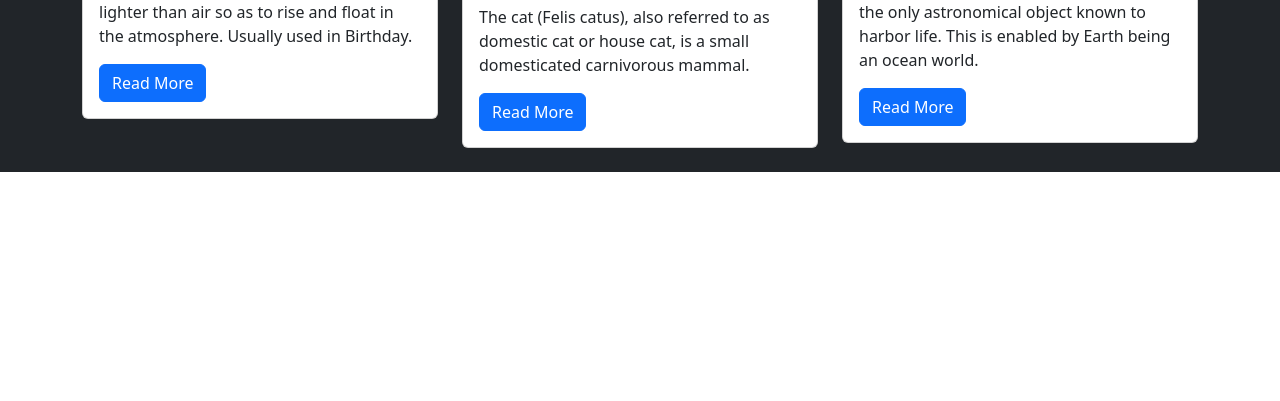
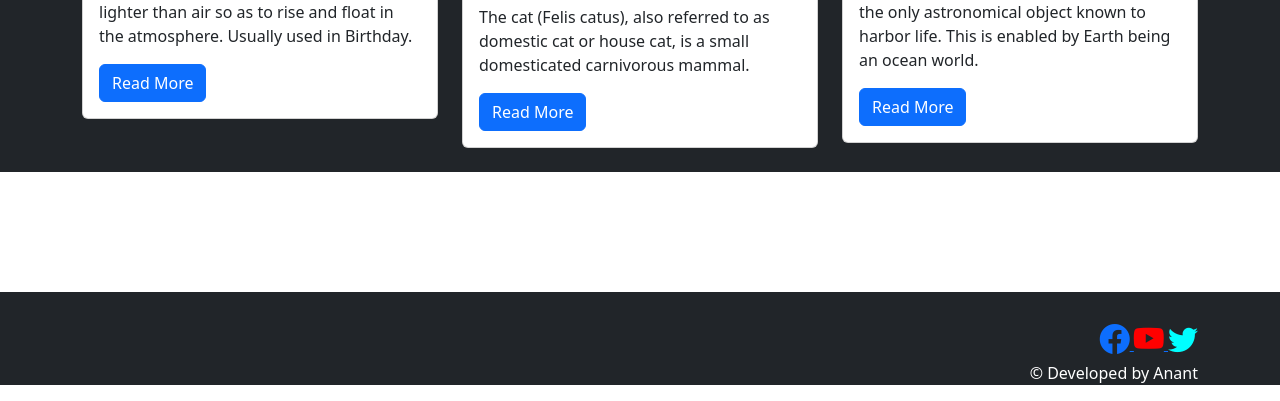
Before and after one commit to anantgiri2305/bootstrap_learning, a plain HTML site: page index.html in a window 1280 px wide. Shown: the part 1596-1997 px from the top of the page. Before the commit the page ends 1792 px from the top, so only its background shows below. Drawn offline with nearby package versions, Linux system fonts and the light colour scheme.

Commit message:
bootstrap-learning

```diff
--- a/index.html
+++ b/index.html
@@ -5,6 +5,7 @@
     <meta name="viewport" content="width=device-width, initial-scale=1.0">
     <title>Document</title>
     <link rel="stylesheet" href="/css/bootstrap_min.css">
+    <link rel="stylesheet" href="https://cdn.jsdelivr.net/npm/bootstrap-icons@1.11.3/font/bootstrap-icons.min.css">
 </head>
 <body>
     <header>
@@ -283,7 +284,23 @@
         </section>
 
 
-    </main>
+    </main><br><br><br>
+
+    <footer class="bg-dark text-end">
+        <div class="container mt-4 mb-14 pt-4 pd-10">
+          <a href="https://facebook.com" target="_blank">
+            <i class="bi bi-facebook" style="font-size: 30px;"></i>
+          </a>
+          <a href="https://youtube.com" target="_blank">
+            <i class="bi bi-youtube" style="font-size: 30px; color: red;"></i>
+          </a>
+          <a href="https://twitter.com" target="_blank">
+            <i class="bi bi-twitter" style="font-size: 30px; color: aqua;"></i>
+          </a>
+          <p class="text-white"> &copy; Developed by Anant</p>
+
+        </div>
+    </footer>
 
 
 
```
